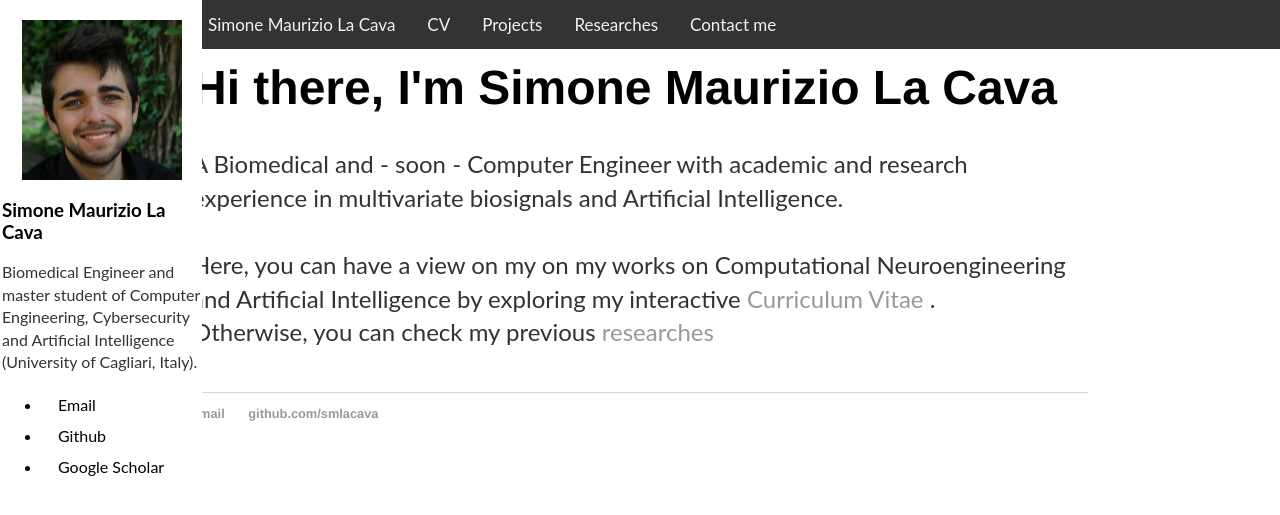
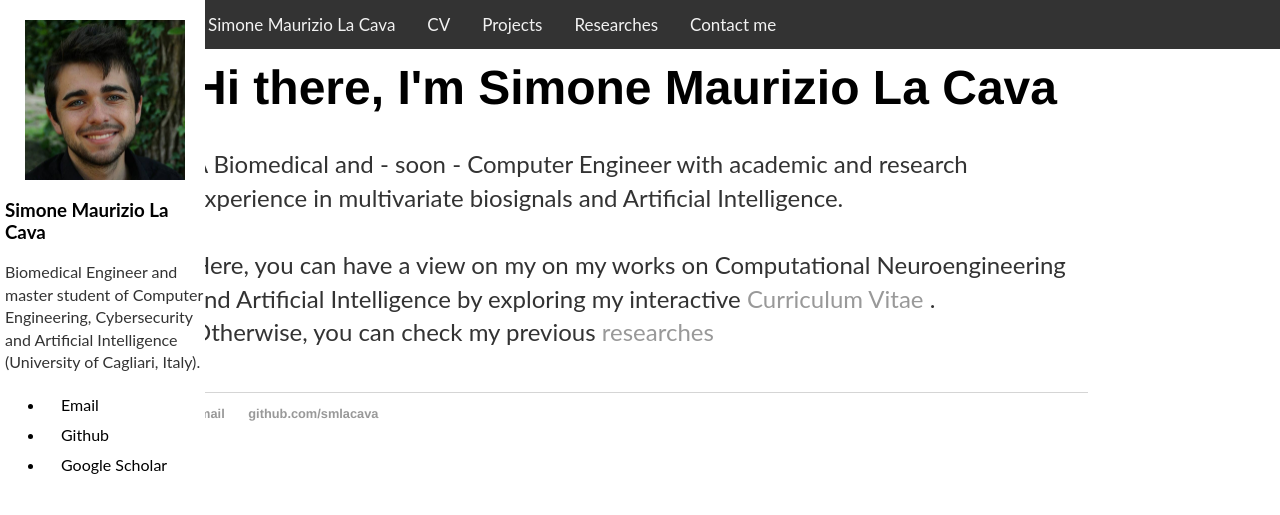
Before and after one commit to smlacava/smlacava.github.io, a Jekyll site: the page built from index.html, in a window 1280 px wide. Shown: the top 515 px of the page. Built offline with Jekyll 4.4.1, drawn with Linux system fonts in a browser that asks for light colours.

Commit message:
Update default.html

```diff
--- a/_layouts/default.html
+++ b/_layouts/default.html
@@ -36,12 +36,12 @@
   			background-color: #ffffff;
   			overflow-x: hidden;
   			padding-top: 20px;
-			padding-left: 2px
+			padding-left: 5px
 		}
 
 
 		.sidenav a {
-  			padding: 6px 6px 6px 16px;
+  			padding: 6px 6px 5px 16px;
   			text-decoration: none;
   			font-size: 16px;
   			color: #000000;
@@ -51,7 +51,7 @@
 		.main {
   			margin-left: 200px; /* Same as the width of the sidenav */
   			font-size: 12px; /* Increased text to enable scrolling */
-  			padding: 0px 10px;
+  			padding: 0px 5px;
 		}
 
 		.topnav {
```
